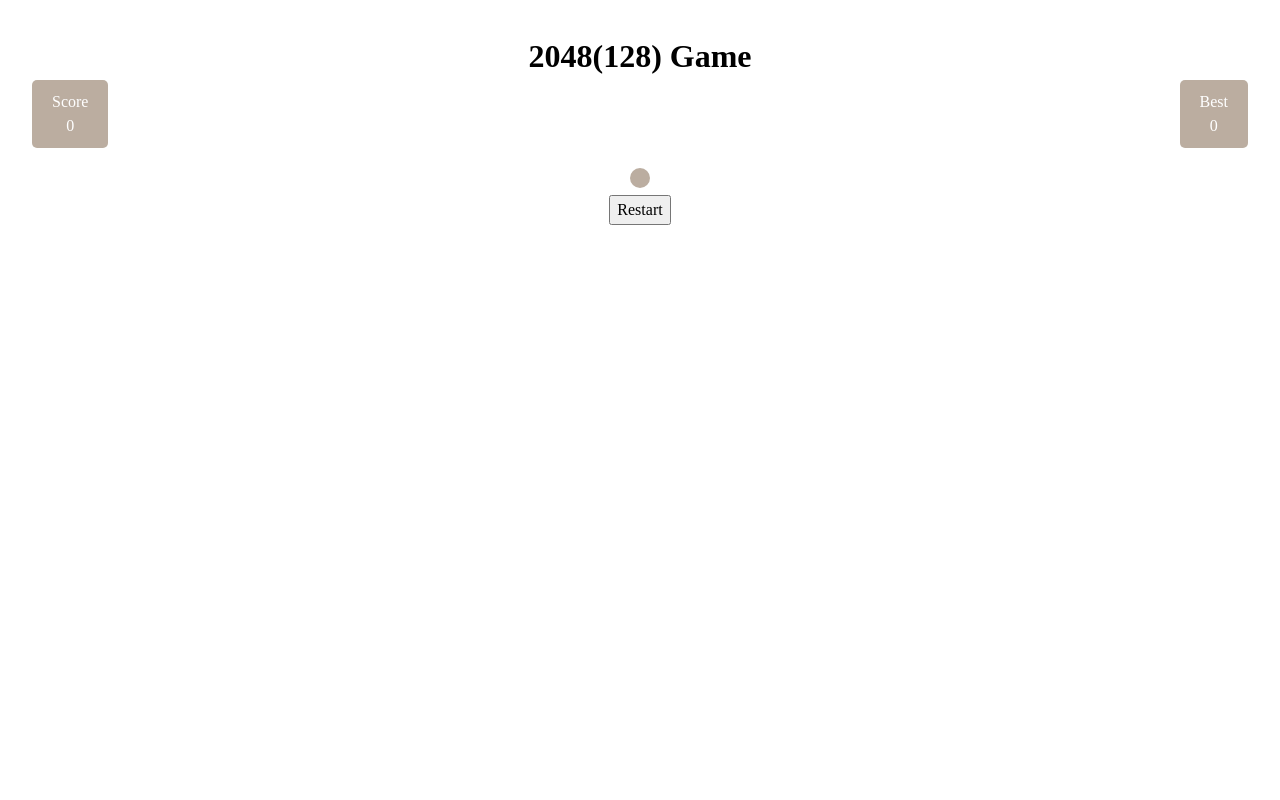
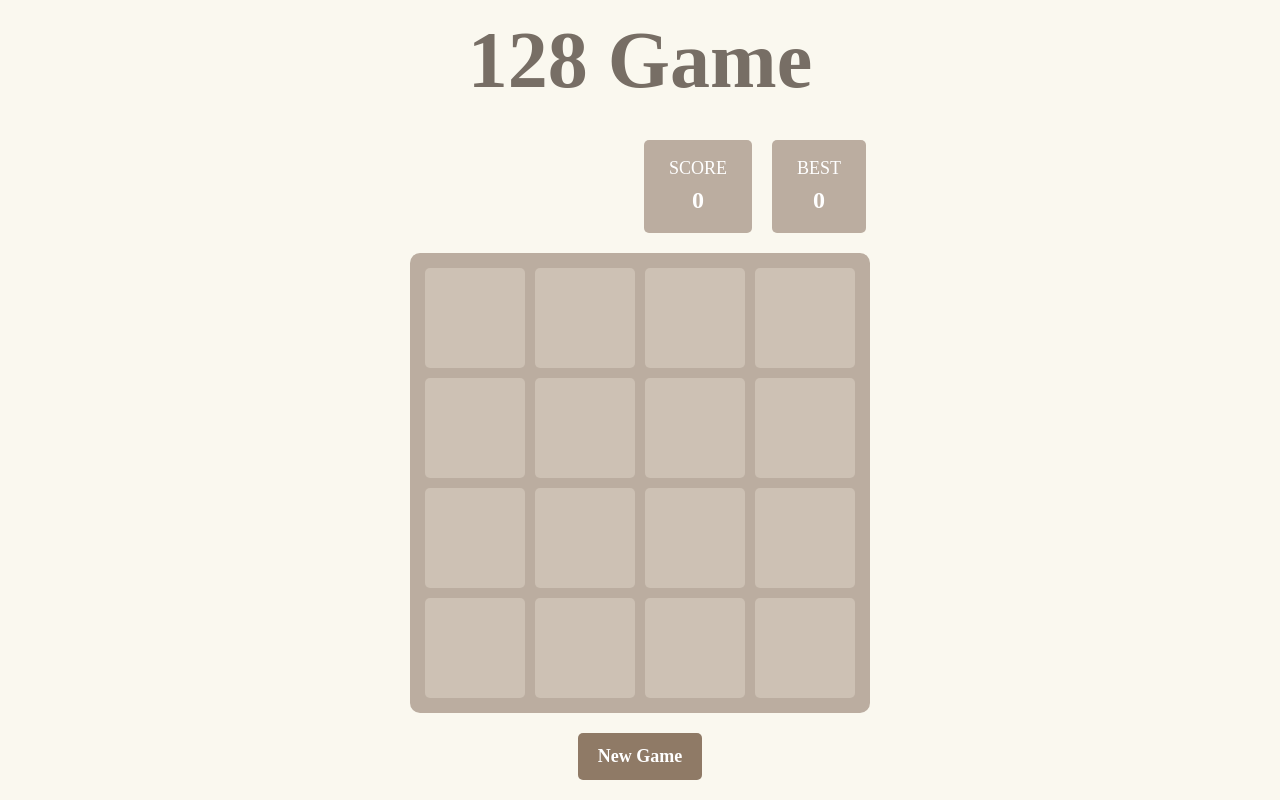
Before and after one commit to alexander050211/2048-clone, a React (Vite) app: page / in a window 1280 px wide. Built offline with nearby package versions, Linux system fonts and the light colour scheme.

Commit message:
css design

```diff
--- a/src/App.css
+++ b/src/App.css
@@ -1,49 +1,34 @@
-#root {
-  max-width: 1280px;
-  margin: 0 auto;
-  padding: 2rem;
+html, body {
+  height: 100%;
+  padding: 0;
+}
+
+body {
+  background: #faf8ef;
   text-align: center;
 }
 
-.logo {
-  height: 6em;
-  padding: 1.5em;
-  will-change: filter;
-  transition: filter 300ms;
-}
-.logo:hover {
-  filter: drop-shadow(0 0 2em #646cffaa);
-}
-.logo.react:hover {
-  filter: drop-shadow(0 0 2em #61dafbaa);
+#root {
+  background: #faf8ef;
+  height: 100%;
+  margin: 0;
+  padding: 0;
+  text-align: center;
 }
 
-@keyframes logo-spin {
-  from {
-    transform: rotate(0deg);
-  }
-  to {
-    transform: rotate(360deg);
-  }
-}
 
-@media (prefers-reduced-motion: no-preference) {
-  a:nth-of-type(2) .logo {
-    animation: logo-spin infinite 20s linear;
-  }
-}
-
-.card {
-  padding: 2em;
-}
-
-.read-the-docs {
-  color: #888;
+h1 {
+  font-size: 80px;
+  color: #776e65;
+  margin-bottom: 20px;
 }
 
 .score-board {
   display: flex;
-  justify-content: space-between;
+  justify-content: center;
+  align-items: center;
+  gap: 20px;
+  margin-left: 230px;
   margin-bottom: 20px;
 }
 
@@ -51,8 +36,20 @@
 .best-score {
   background: #bbada0;
   color: #fff;
-  padding: 10px 20px;
+  padding: 15px 25px;
   border-radius: 5px;
+}
+
+.score div:first-child,
+.best-score div:first-child {
+  font-size: 18px;
+  text-transform: uppercase;
+}
+
+.score div:last-child,
+.best-score div:last-child {
+  font-size: 24px;
+  font-weight: bold;
 }
 
 .board {
@@ -78,3 +75,22 @@
   border-radius: 5px;
   text-align: center;
 }
+
+.restart {
+  margin-top: 20px;
+}
+
+.restart button {
+  padding: 10px 20px;
+  font-size: 18px;
+  background: #8f7a66;
+  color: #fff;
+  border: none;
+  border-radius: 5px;
+  cursor: pointer;
+  font-weight: bold;
+}
+
+.restart button:hover {
+  background: #9e7e6c;
+}
--- a/src/App.tsx
+++ b/src/App.tsx
@@ -1,6 +1,6 @@
 import './App.css';
 
-import React, { useState } from 'react';
+import React, { useEffect, useState } from 'react';
 
 import Board from './components/Board';
 import GameResult from './components/GameResult';
@@ -23,9 +23,14 @@ function App() {
     setResult('playing');
   }
 
+  useEffect(() => {
+    initGame();
+
+  }, []);
+
   return (
     <div className='app'>
-      <h1>2048(128) Game</h1>
+      <h1>128 Game</h1>
       <Score score={score} bestScore={bestScore}/>
       <Board board={board} />
       <Restart onRestart={initGame}/>
--- a/src/components/Restart.tsx
+++ b/src/components/Restart.tsx
@@ -5,7 +5,7 @@ type RestartProps = {
 function Restart({ onRestart }: RestartProps) {
     return (
         <div className="restart">
-            <button onClick={onRestart}>Restart</button>
+            <button onClick={onRestart}>New Game</button>
         </div>
     );
 }
--- a/src/components/Tile.tsx
+++ b/src/components/Tile.tsx
@@ -5,7 +5,7 @@ type TileProps = {
 function Tile({ value }: TileProps) {
 
     return (
-        <div>
+        <div className="tile">
             {value !== 0 ? value : ''}
         </div>
     );
```
